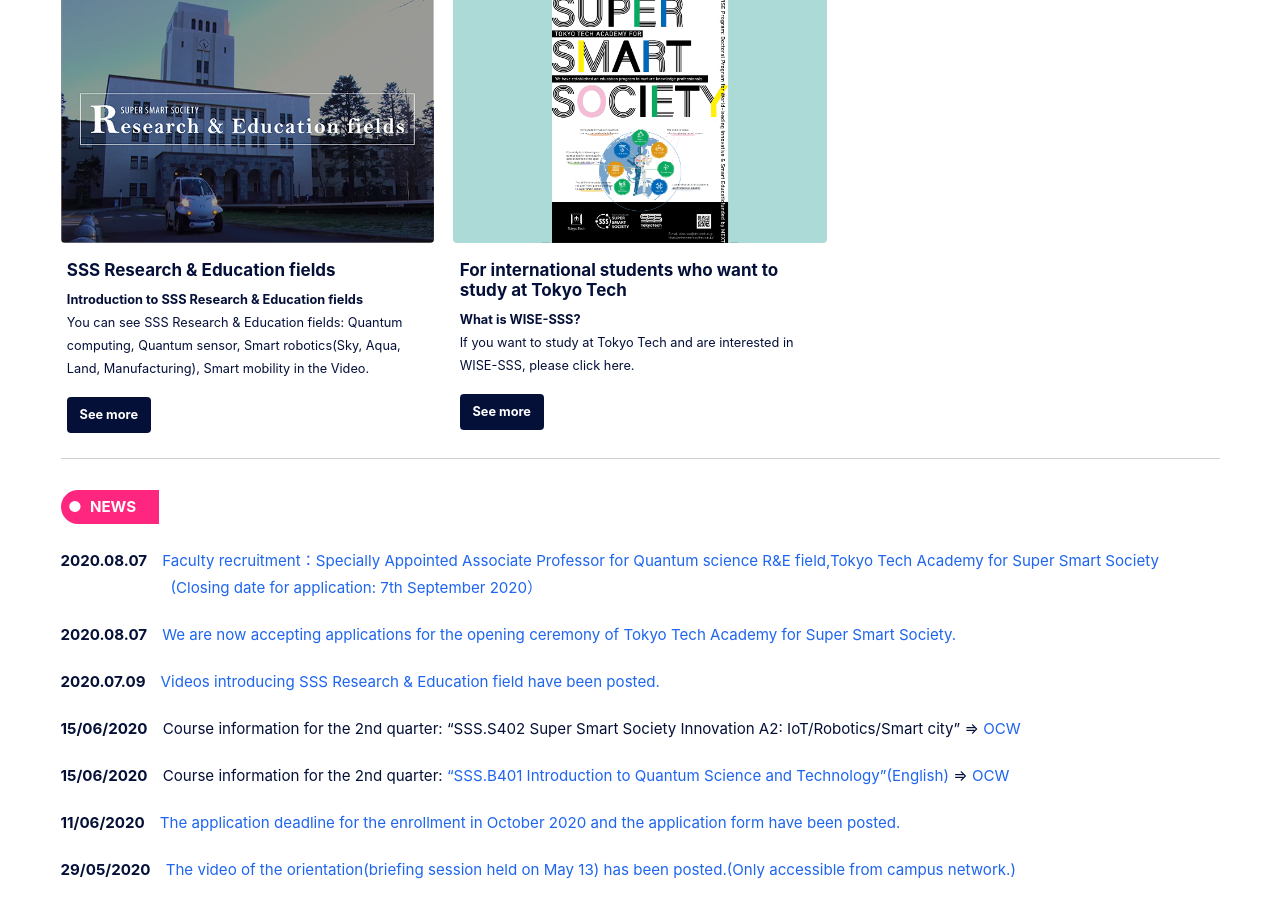
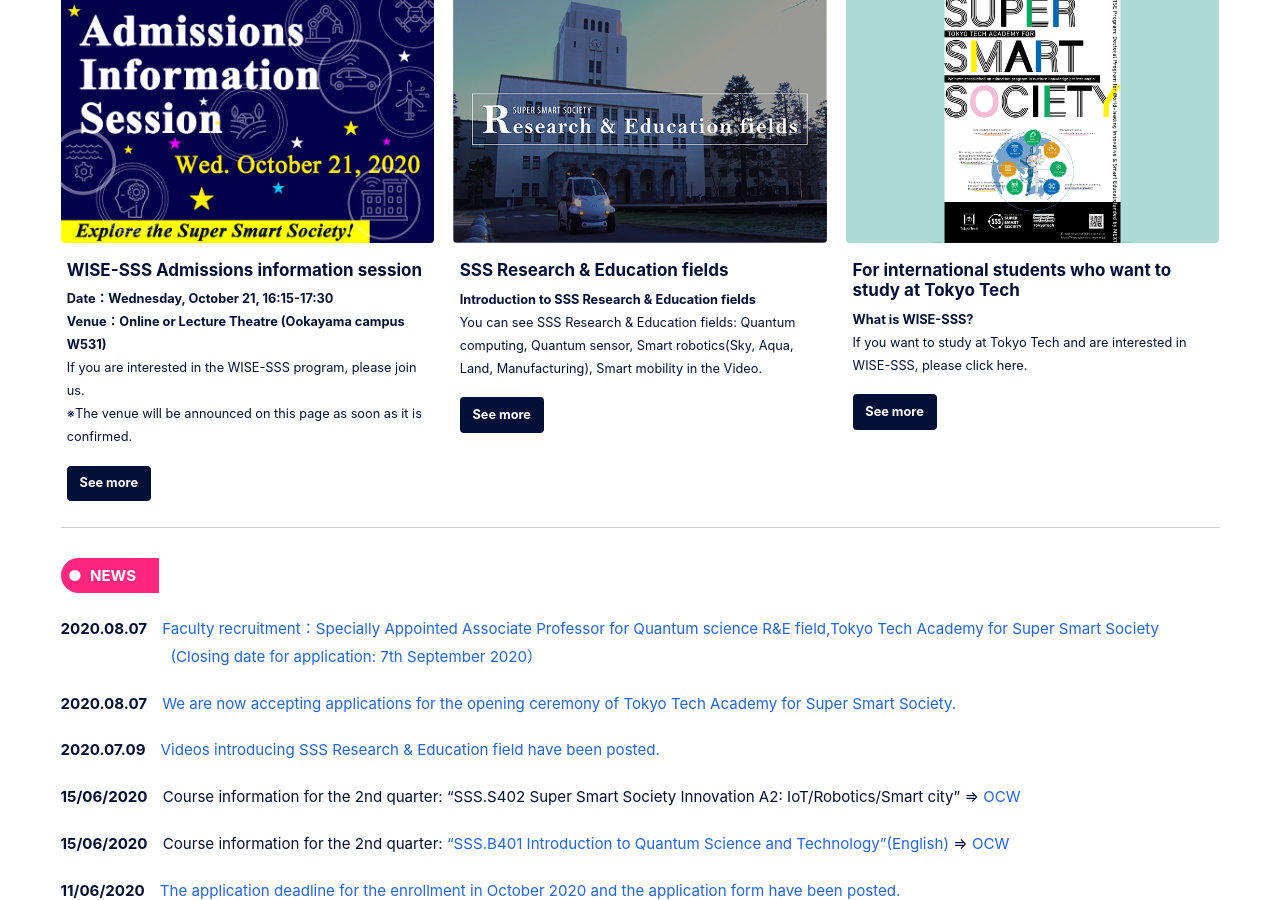
Before and after one commit to fl1d/w0ex.github.io, a Jekyll site: the page built from _pages/home_en.md, in a window 1280 px wide and 900 px high, scrolled down 526 px. Built offline with Jekyll 4.4.1, drawn with Linux system fonts in a browser that asks for light colours; cached includes are drawn as plain includes; nearby versions of some CDN libraries.

Commit message:
Update home_en.md

```diff
--- a/_pages/home_en.md
+++ b/_pages/home_en.md
@@ -32,6 +32,16 @@
 #   - title: "Tokyo Tech Academy for Super Smart Society cultivate super doctor leading future society, based on the fusion of society-collaborated education (open education) and interdisciplinary collaboration reseach (open innovation)"
 
 feature_row:
+
+  - image_path: /assets/images/info-session-fall2020.png
+    alt: "WISE-SSS Admissions information session"
+    title: "WISE-SSS Admissions information session"
+    excerpt: "<B>Date：Wednesday, October 21, 16:15-17:30<br>Venue：Online or Lecture Theatre (Ookayama campus W531)</B><br>
+    If you are interested in the WISE-SSS program, please join us.<br>
+    ※The venue will be announced on this page as soon as it is confirmed."
+    url: "/info-session-fall2020_en/"
+    btn_label: "See more"
+    btn_class: "btn--primary"
 
   - image_path: /assets/images/PV.png
     alt: "SSS Research & Education fields"
```
